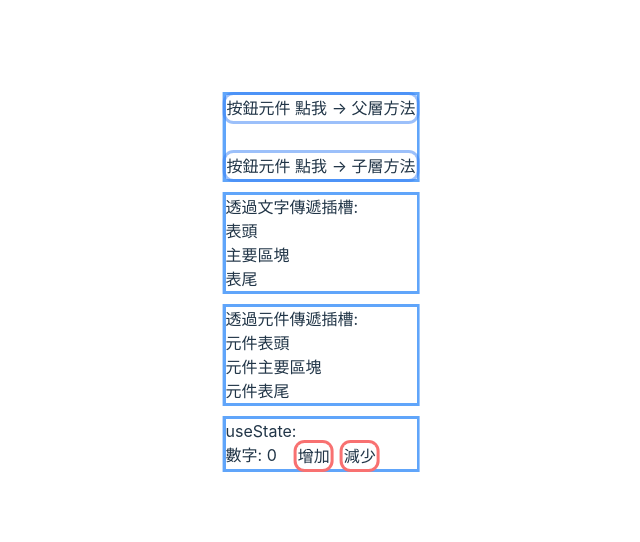
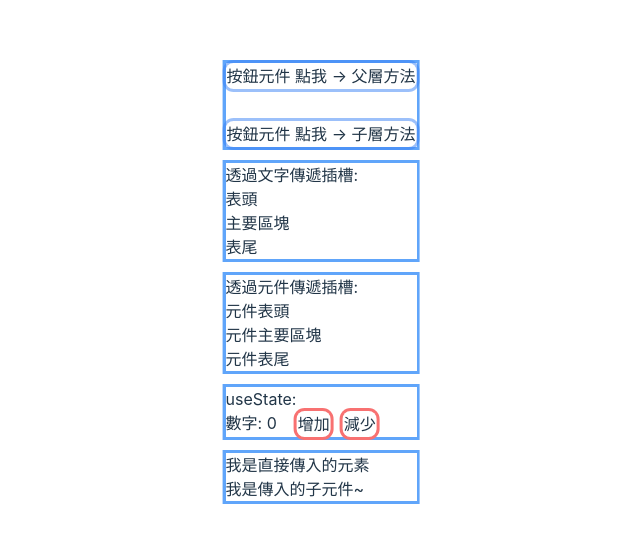
Before and after one commit to MizuYang/React-Demo, a React (Vite) app: page / in a window 1280 px wide. Shown: the part 118-660 px from the top of the page, without its empty margins (319-959 px from the left). Built offline with nearby package versions, Linux system fonts and the light colour scheme.

Commit message:
新增 練習: 元件 children

```diff
--- a/src/App.tsx
+++ b/src/App.tsx
@@ -10,8 +10,17 @@ import { Footer } from "@components/baseDemo/slots/footer.tsx";
 
 import { UseState } from "@components/baseDemo/UseState.tsx";
 
+import { Children } from '@components/baseDemo/Children.tsx';
+
 function fatherFn() {
   console.log("父層的方法");
+}
+function ChildComponent() {
+  return (
+    <div>
+      我是傳入的子元件~
+    </div>
+  )
 }
 function App() {
   return (
@@ -44,6 +53,18 @@ function App() {
         <div className="ring ring-blue-400 my-4">
           <UseState />
         </div>
+
+        <div className="ring ring-blue-400 my-4">
+          {/* 傳入元素 */}
+          <Children>
+            <div>我是直接傳入的元素</div>
+          </Children>
+
+          {/* 傳入元件 */}
+          <Children>
+            <ChildComponent />
+          </Children>
+        </div>
       </div>
     </>
   );
--- /dev/null
+++ b/src/components/baseDemo/Children.tsx
@@ -0,0 +1,6 @@
+type props = {
+  children: JSX.Element;
+}
+export function Children({ children }: props) {
+  return <div>{children}</div>;
+}
```
